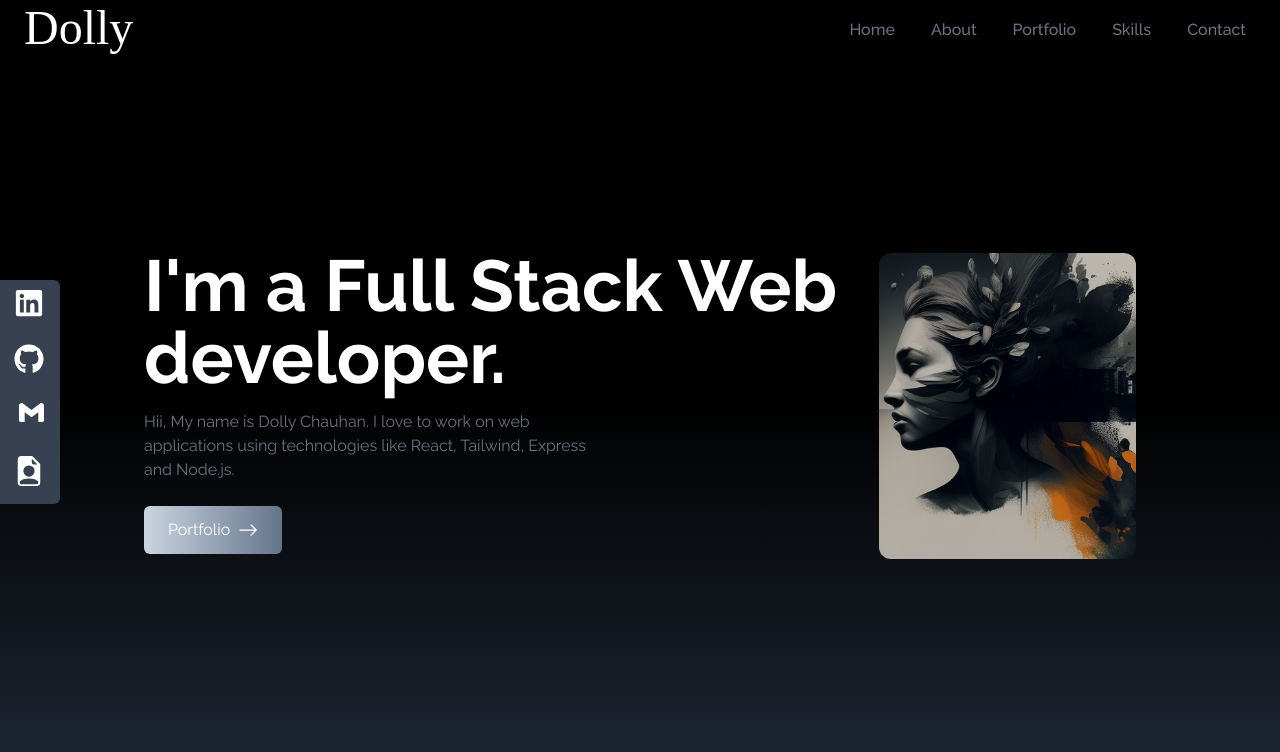
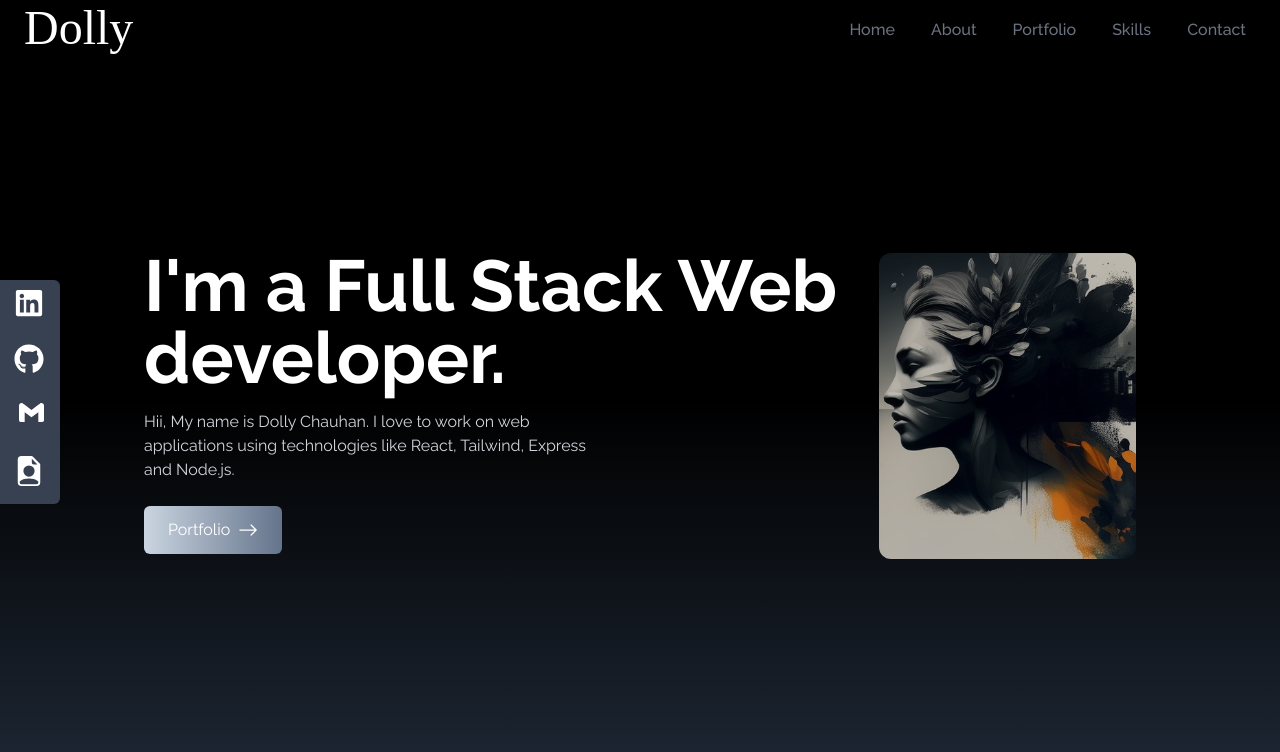
Before and after one commit to DollyXSoul/portfolio-v2, a React (Vite) app: page / in a window 1280 px wide. Shown: the top 752 px of the page. Built offline with nearby package versions, Linux system fonts and the light colour scheme; a web font is replaced by a local one.

Commit message:
heroImage transition

```diff
--- a/src/components/Home.jsx
+++ b/src/components/Home.jsx
@@ -18,15 +18,20 @@ const Home = () => {
           <m.h2
             initial={{ x: "-150%" }}
             animate={{ x: "0%" }}
-            transition={{ duration: 0.5, delay: 0.5 }}
+            transition={{ duration: 0.5, delay: 0.75 }}
             className="text-4xl sm:text-7xl text-white font-bold"
           >
             I'm a Full Stack Web developer.
           </m.h2>
-          <p className="text-gray-500 py-4 max-w-md">
+          <m.p
+            initial={{ opacity: 0 }}
+            animate={{ opacity: 1 }}
+            transition={{ duration: 0.5, delay: 0.75, ease: "easeIn" }}
+            className="text-gray-300 py-4 max-w-md"
+          >
             Hii, My name is Dolly Chauhan. I love to work on web applications
             using technologies like React, Tailwind, Express and Node.js.
-          </p>
+          </m.p>
 
           <div>
             <Link
@@ -41,13 +46,17 @@ const Home = () => {
           </div>
         </div>
 
-        <div>
+        <m.div
+          initial={{ x: "200%" }}
+          animate={{ x: "0%" }}
+          transition={{ duration: 0.5, delay: 0.75 }}
+        >
           <img
             src={heroImage}
             alt="my profile"
             className=" rounded-xl opacity-75 mx-auto w-2/3 md:w-full transition duration-500 ease-in-out transform hover:opacity-100 hover:shadow-md hover:shadow-stone-200 hover:scale-110 "
           />
-        </div>
+        </m.div>
       </div>
     </m.main>
   );
```
